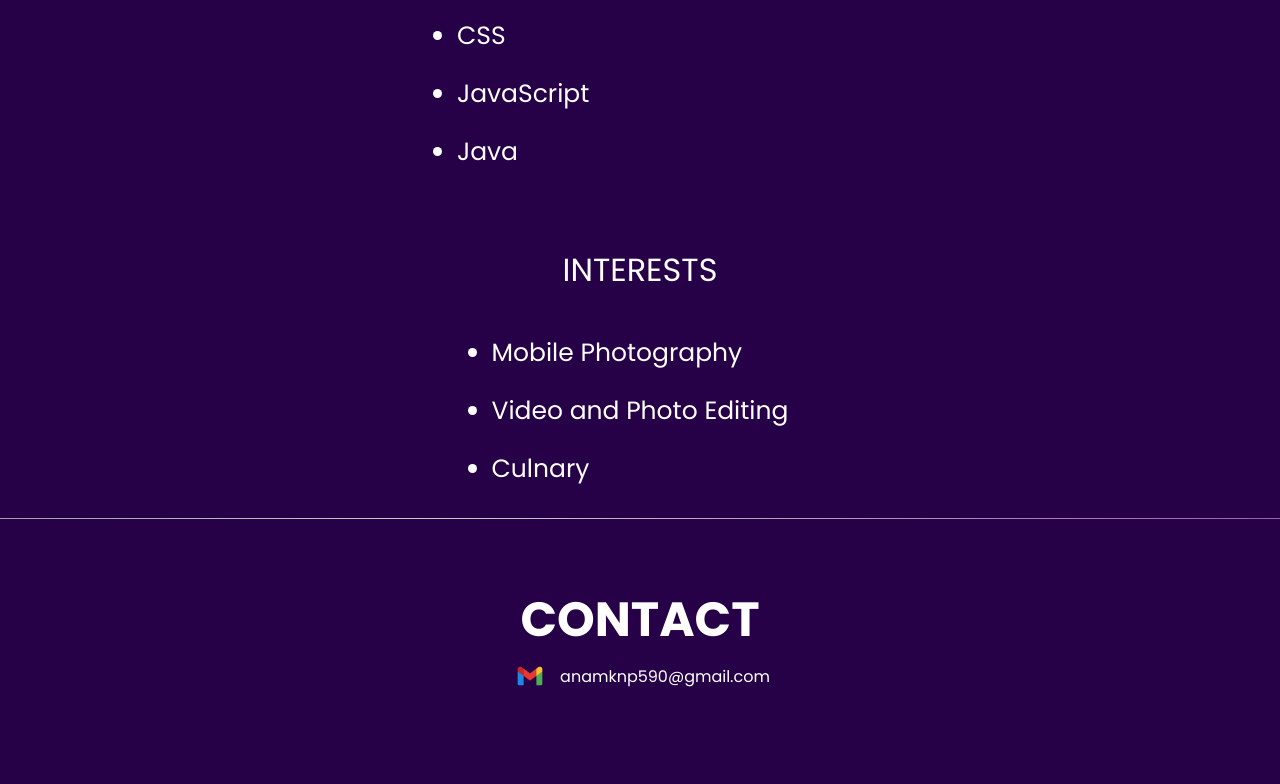
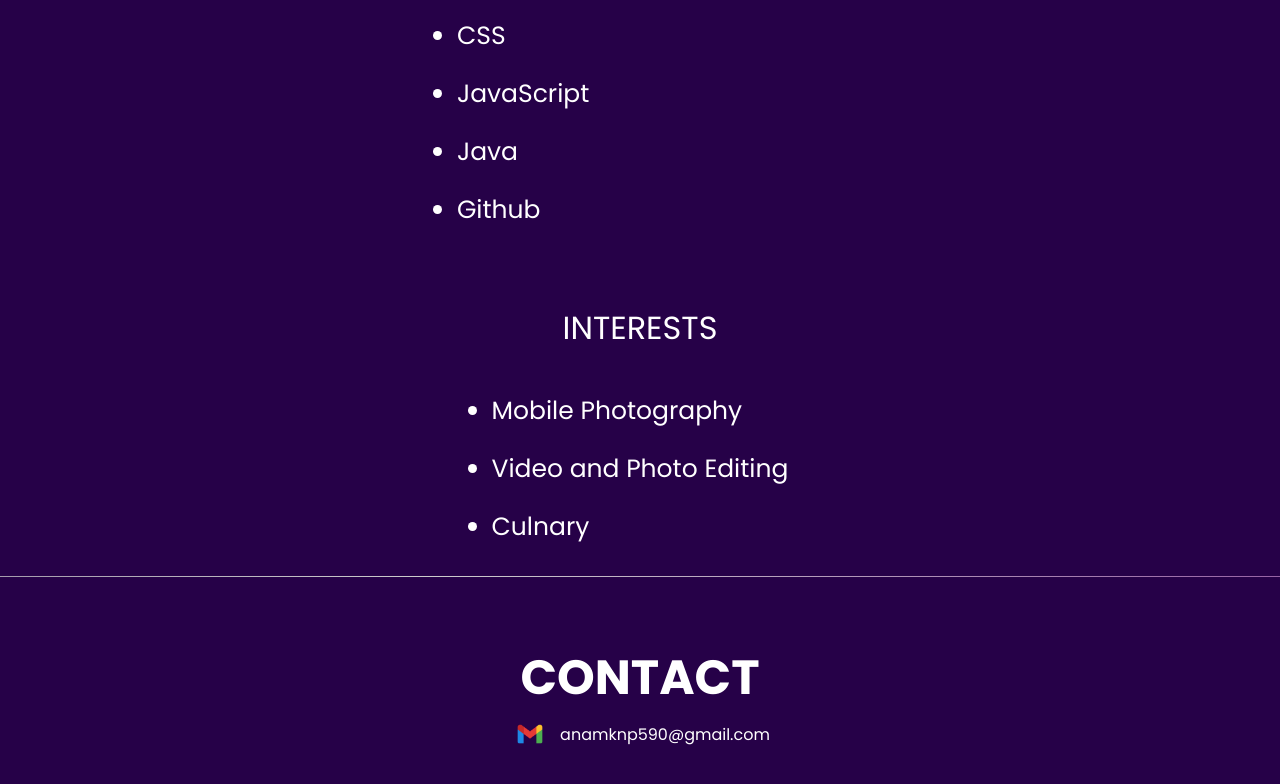
Before and after one commit to anam050920/GIT, a plain HTML site: page index.html in a window 1280 px wide. Shown: the part 1729-2513 px from the top of the page. Drawn offline with Linux system fonts and the light colour scheme.

Commit message:
A new list added

```diff
--- a/index.html
+++ b/index.html
@@ -56,6 +56,7 @@
                 <li>CSS</li>
                 <li>JavaScript</li>
                 <li>Java</li>
+                <li>Github</li>
              </ul>
 
              <div class="interest">INTERESTS</div>
```
